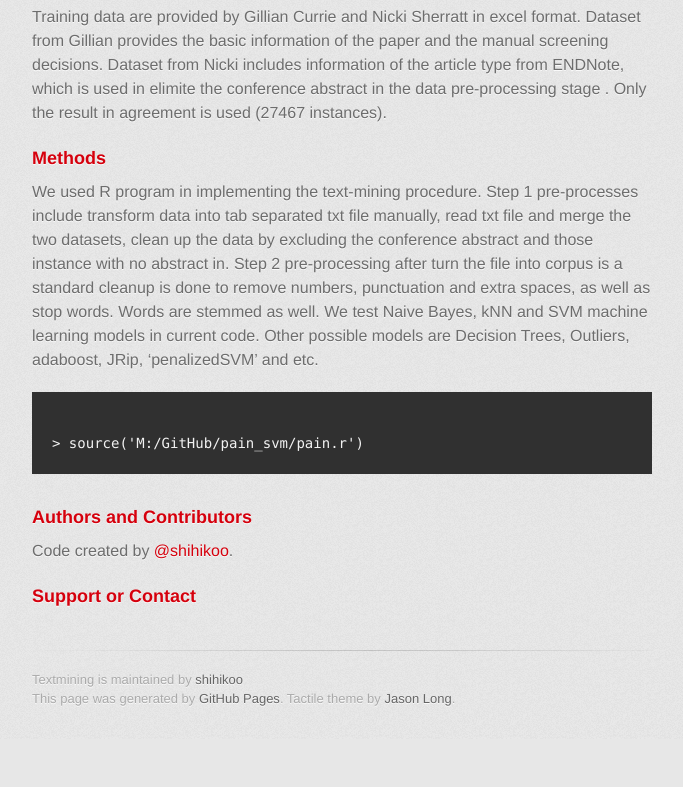
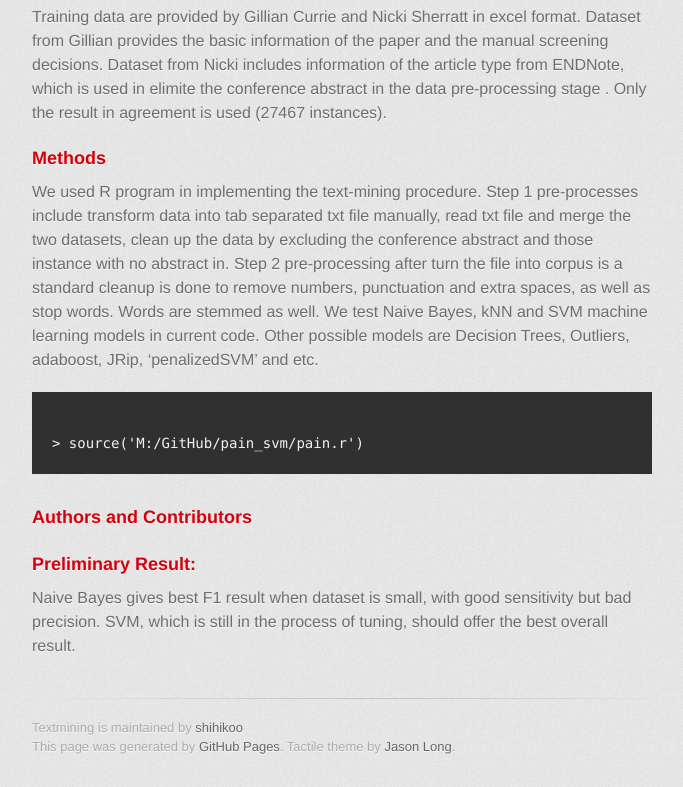
Before and after one commit to shihikoo/TextMining, a plain HTML site: page index.html in a window 1280 px wide. Shown: the part 675-1462 px from the top of the page, without its empty margins (298-981 px from the left). Before the commit the page ends 1414 px from the top, so only its background shows below. Drawn offline with Linux system fonts and the light colour scheme; a web font is replaced by a local one.

Commit message:
Update index.html

```diff
--- a/index.html
+++ b/index.html
@@ -76,11 +76,13 @@ We test Naive Bayes, kNN and SVM machine learning models in current code. Other
 <h3>
 <a name="authors-and-contributors" class="anchor" href="https://github.com/shihikoo"><span class="octicon octicon-link"></span></a> Authors and Contributors </h3>
 
-<p>Code created by <a href="https://github.com/blog/821" class="user-mention">@shihikoo</a>.</p>
+<p></p>
 
 <h3>
-<a name="support-or-contact" class="anchor" href="#support-or-contact"><span class="octicon octicon-link"></span></a>Support or Contact</h3>
-
+<a name="support-or-contact" class="anchor" href="#support-or-contact"><span class="octicon octicon-link"></span></a>Preliminary Result:
+</h3>
+<p>Naive Bayes gives best F1 result when dataset is small, with good sensitivity but bad precision. SVM, which is still in the process of tuning, should offer the best overall result.
+</p>
         </section>
 
         <footer>
```
